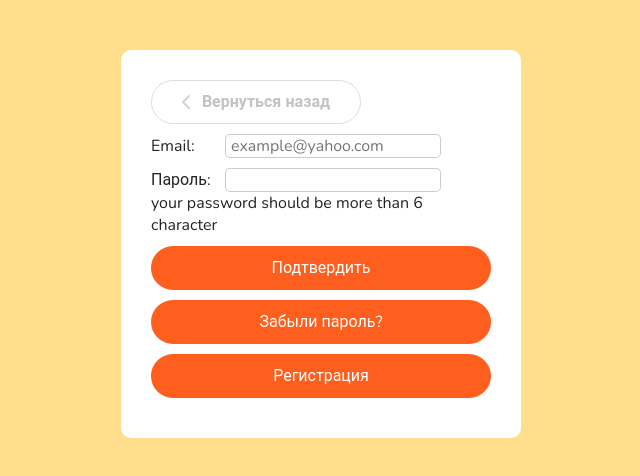
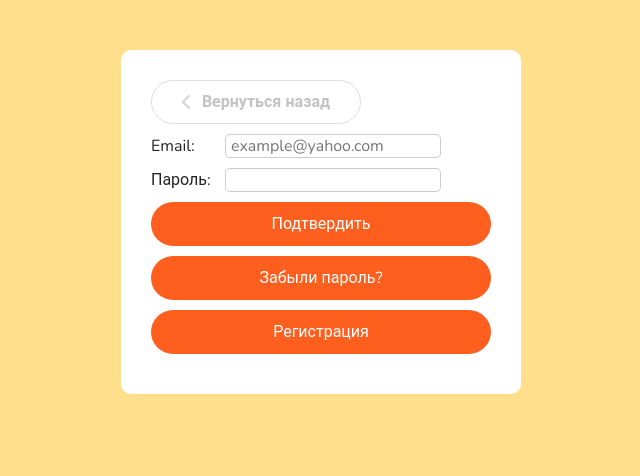
Before and after one commit to TailssTF/react-pizza-vite, a React (Vite) app: page /auth in a window 1280 px wide. Shown: the top 476 px of the page, without its empty margins (319-959 px from the left). Built offline with nearby package versions, Linux system fonts and the light colour scheme.

Commit message:
fix(Auth): добавил ограничения длины

```diff
--- a/src/pages/Auth.tsx
+++ b/src/pages/Auth.tsx
@@ -64,6 +64,8 @@ const Auth: React.FC = observer(() => {
             id="user-email"
             name="email"
             placeholder="example@yahoo.com"
+            minLength={3}
+            maxLength={200}
             aria-describedby="user-email"
             aria-invalid="false"
             onChange={handleInput}
@@ -75,13 +77,13 @@ const Auth: React.FC = observer(() => {
             type="password"
             id="password"
             name="password"
+            minLength={3}
+            maxLength={200}
             aria-describedby="user-password"
             aria-invalid="false"
             onChange={handleInput}
+            required
           />
-          <div id="user-password">
-            your password should be more than 6 character
-          </div>
         </div>
 
         <div className="auth__buttons">
```
